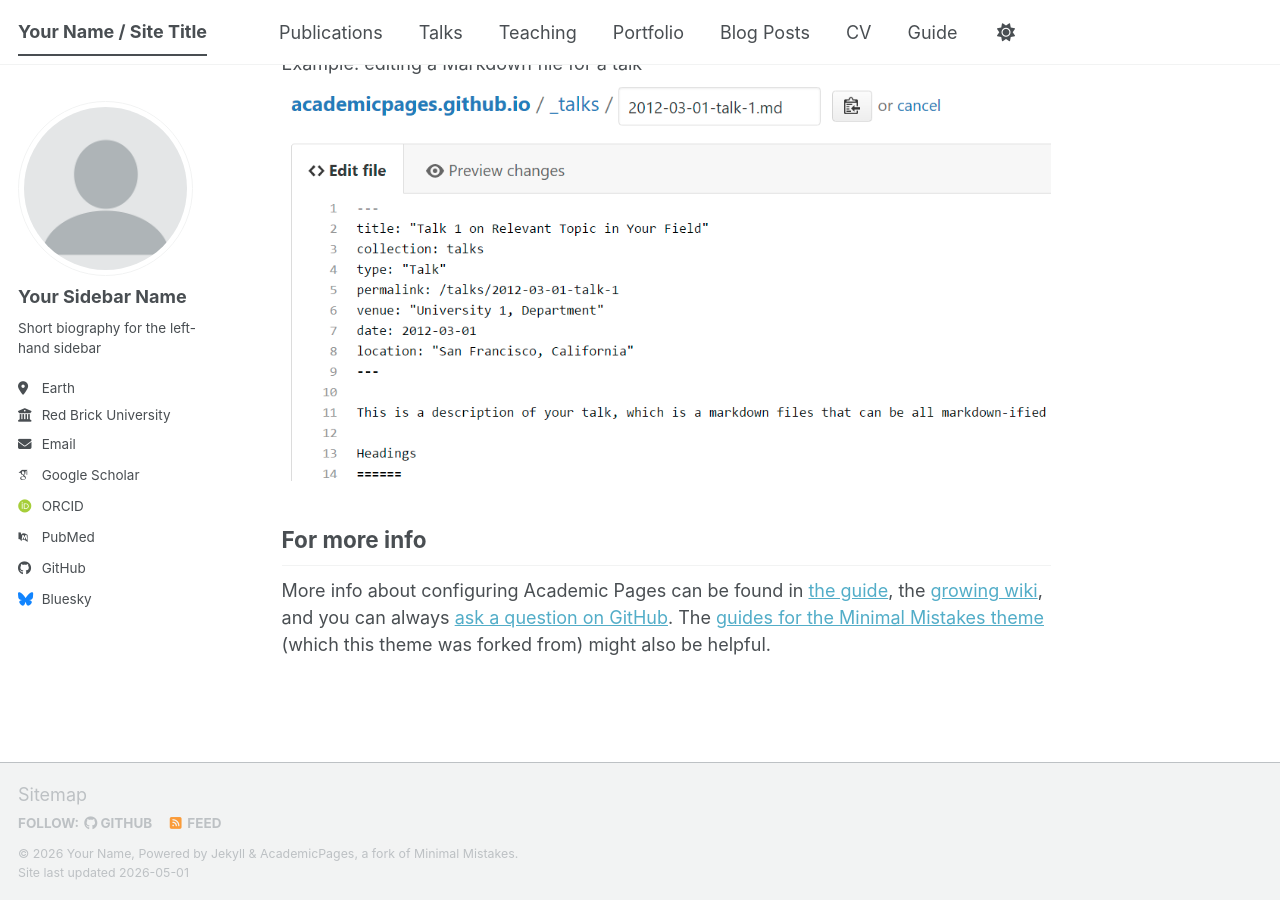
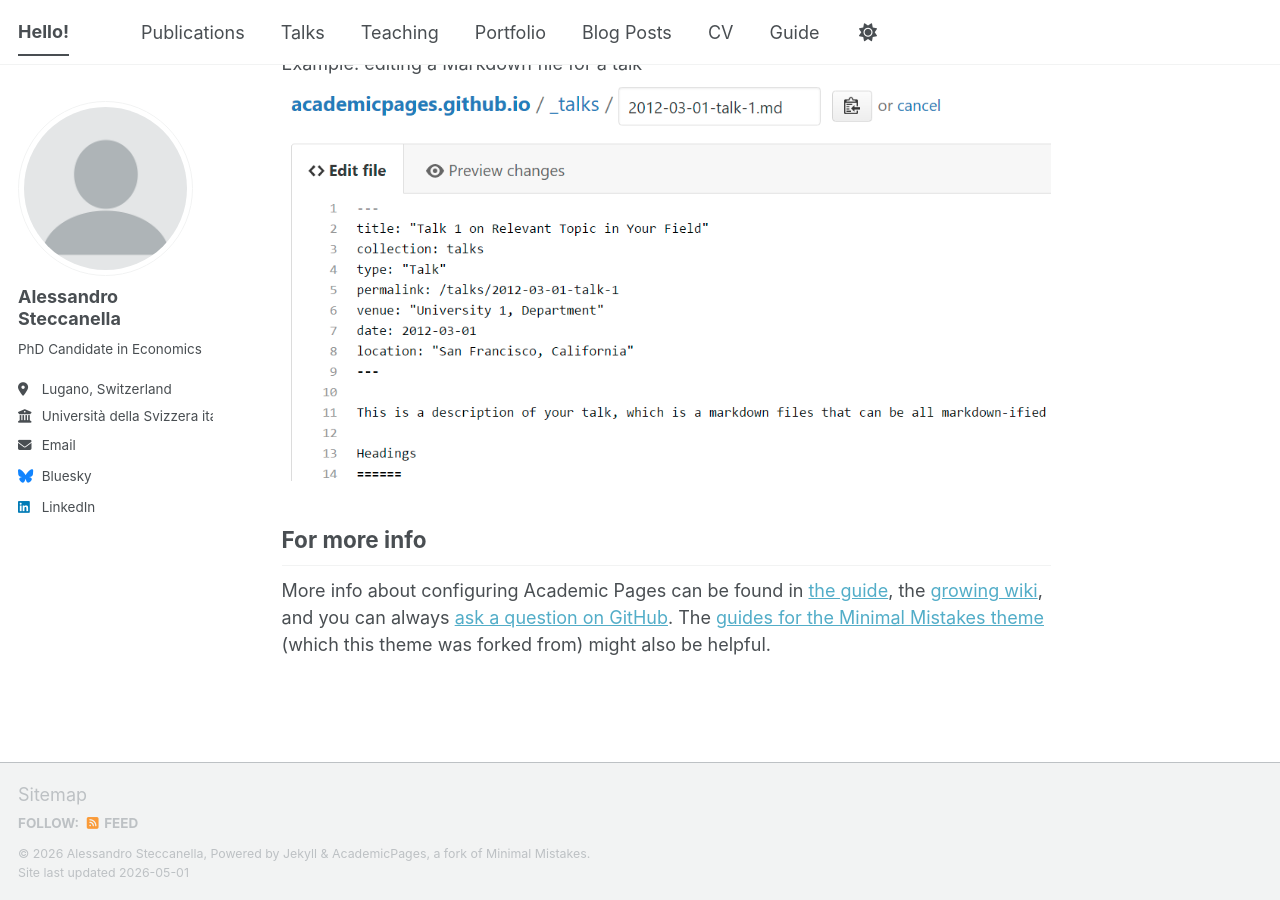
Before and after one commit to AlessandroSteccanella/alessandrosteccanella.github.io, a Jekyll site: the page built from _pages/about.md, in a window 1280 px wide and 900 px high, scrolled down 2720 px. Built offline with Jekyll 4.4.1, drawn with Linux system fonts in a browser that asks for light colours; some web fonts are replaced; a script bundle is joined from its source files by our own code; library files that are not in the unit come from our copies.

Commit message:
Update personal details in _config.yml
Updated personal information including title, name, description, and social media links.

```diff
--- a/_config.yml
+++ b/_config.yml
@@ -9,10 +9,10 @@
 # Basic Site Settings
 locale                   : "en-US"
 site_theme               : "default" # The available themes options are "default", "air", "sunrise", "mint", "dirt" and "contrast"
-title                    : "Your Name / Site Title"
+title                    : "Hello!"
 title_separator          : "-"
-name                     : &name "Your Name"
-description              : &description "Your Name's academic portfolio"   # Update this with a general description of your site, this is the default if not overridden by a page
+name                     : &name "Alessandro Steccanella"
+description              : &description "AAA"   # Update this with a general description of your site, this is the default if not overridden by a page
 url                      : https://academicpages.github.io # The base hostname & protocol for your site e.g. "https://[your GitHub username].github.io",
                                                            # or if you already have some other page hosted on Github then use "https://[your GitHub username].github.io/[Your Repo Name]"
 baseurl                  : "" # the subpath of your site, e.g. "/blog"
@@ -24,24 +24,24 @@ repository               : "academicpages/academicpages.github.io"
 author:
   # Biographic information
   avatar           : "profile.png"
-  name             : "Your Sidebar Name"
+  name             : "Alessandro Steccanella"
   pronouns         : # example: "she/her"
-  bio              : "Short biography for the left-hand sidebar"
-  location         : "Earth"
-  employer         : "Red Brick University"
-  uri              : # URL
-  email            : "none@example.org"
+  bio              : "PhD Candidate in Economics"
+  location         : "Lugano, Switzerland"
+  employer         : "Università della Svizzera italiana (USI)"
+  uri              : #
+  email            : "alessandro.steccanella@usi.ch"
 
   # Academic websites
   academia         : # URL
   arxiv            : # URL - Update with the correct link to your profile
-  googlescholar    : "https://scholar.google.com/citations?user=PS_CX0AAAAAJ"
+  googlescholar    : # "https://scholar.google.com/citations?user=PS_CX0AAAAAJ"
   inspire-hep      : # URL
   impactstory      : # URL
-  orcid            : "https://orcid.org/yourorcidurl"
+  orcid            : # "https://orcid.org/yourorcidurl"
   semantic         : # URL
   ssrn             : # URL
-  pubmed           : "https://www.ncbi.nlm.nih.gov/pubmed/?term=john+snow"
+  pubmed           : # "https://www.ncbi.nlm.nih.gov/pubmed/?term=john+snow"
   researchgate     : # URL
   scopus           : # URL
   zotero           : # URL
@@ -51,7 +51,7 @@ author:
   bitbucket        : # Username - Update with your username on the site
   codepen          : # Username
   dribbble         : # Username
-  github           : "academicpages"
+  github           : # "academicpages"
   kaggle           : # Username
   stackoverflow    : # User number or user number and name (i.e., use "1" or "1/jeff-atwood")
 
@@ -66,7 +66,7 @@ author:
   keybase          : # Username
   instagram        : # Username
   lastfm           : # Username
-  linkedin         : # Username
+  linkedin         : "https://www.linkedin.com/in/alessandro-steccanella-6498b7116/"
   mastodon         : # URL
   medium           : # URL
   pinterest        : # Username
```
